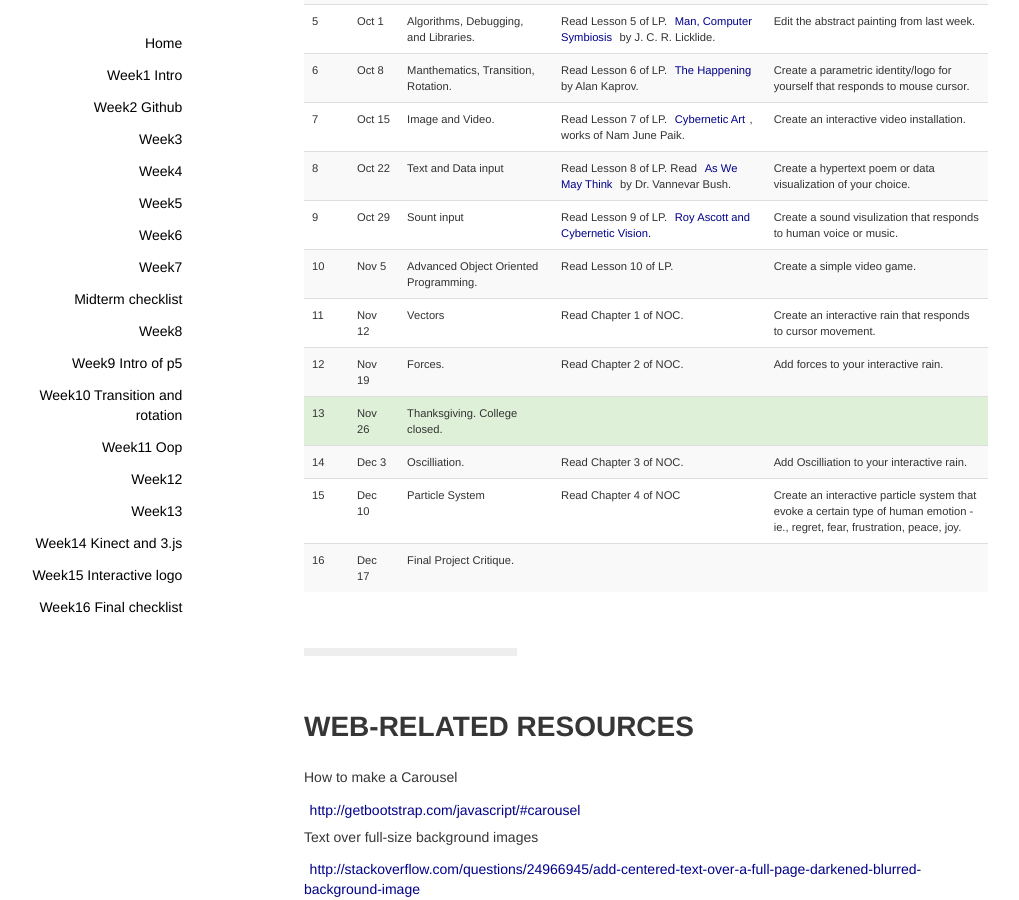
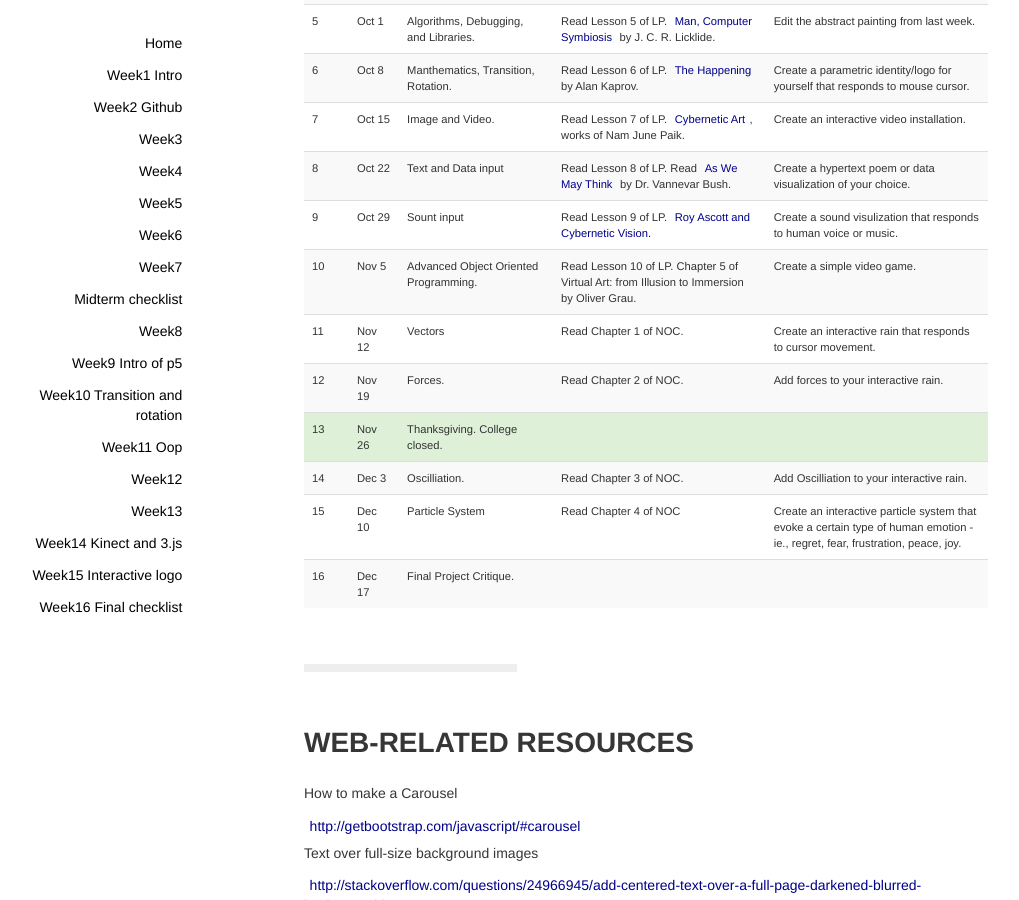
Before and after one commit to zhenzhenqi/NMA3012, a Jekyll site: the page built from index.html, in a window 1280 px wide and 900 px high, scrolled down 614 px. Shown: the whole window, without its empty margins (45-1064 px from the left). Built offline with Jekyll 4.4.1, drawn with Linux system fonts in a browser that asks for light colours; nearby versions of some CDN libraries.

Commit message:
reading list

```diff
--- a/index.html
+++ b/index.html
@@ -94,7 +94,7 @@ title: Welcome to NMA3012 | Programming Interactivity
             <td id="td_id_1" class="td-class-1">10</td>
             <td id="td_id_5" class="td-class-5">Nov 5</td>
             <td>Advanced Object Oriented Programming.</td>
-            <td>Read Lesson 10 of LP.</td>
+            <td>Read Lesson 10 of LP. Chapter 5 of Virtual Art: from Illusion to Immersion by Oliver Grau.</td>
             <td>Create a simple video game.</td>
         </tr>
         <tr id="tr_id_5" class="tr-class-5">
```
